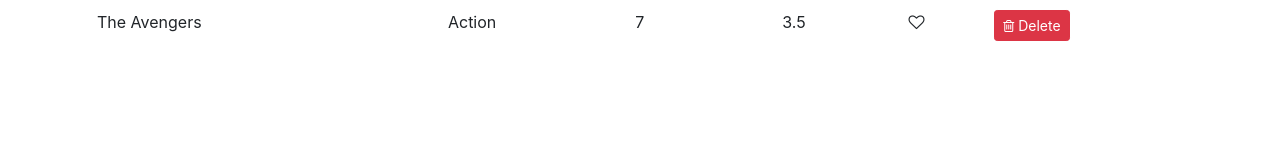
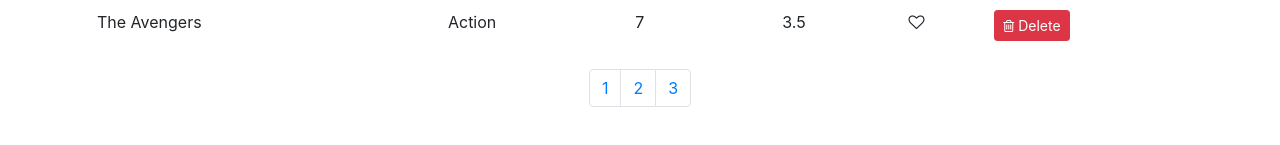
Before and after one commit to aliyousufdev/react-practice, a React (Create React App) app: page / in a window 1280 px wide. Shown: the part 561-706 px from the top of the page. Built offline with nearby package versions, Linux system fonts and the light colour scheme.

Commit message:
create hard-coded pagination component

```diff
--- /dev/null
+++ b/src/components/common/pagination.jsx
@@ -0,0 +1,15 @@
+import React from "react";
+
+const Pagination = (props) => {
+	return (
+		<nav aria-label="Page navigation example">
+			<ul className="pagination justify-content-center">
+				<li className="page-item"><a className="page-link" href="/">1</a></li>
+				<li className="page-item"><a className="page-link" href="/">2</a></li>
+				<li className="page-item"><a className="page-link" href="/">3</a></li>
+			</ul>
+		</nav>
+	)
+};
+
+export default Pagination;
--- a/src/components/movies.jsx
+++ b/src/components/movies.jsx
@@ -2,6 +2,7 @@
 import {getMovies} from "../services/fakeMovieService";
 import {isEmpty, map, prop, filter, path} from "ramda";
 import Like from "./common/Like";
+import Pagination from "./common/pagination";
 
 class Movies extends React.Component {
 
@@ -22,6 +23,7 @@
 			<div>
 				{this.noMoviesMessage()}
 				{this.movieTable()}
+				<Pagination/>
 			</div>
 		);
 	}
```
